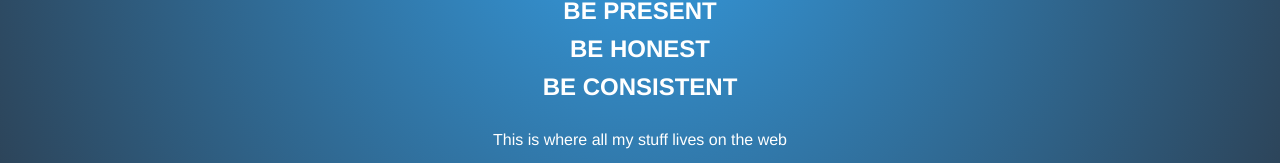
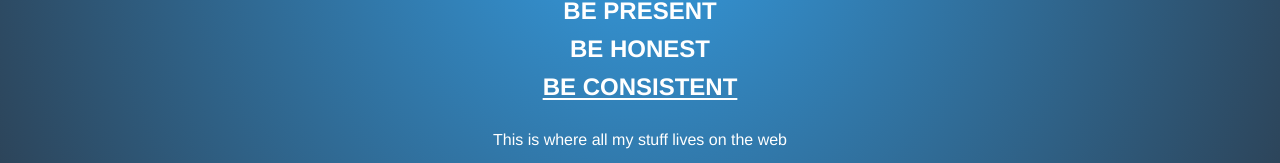
Before and after one commit to nezaj/me, a React (Create React App) app: page / in a window 1280 px wide. Shown: the part 493-656 px from the top of the page. Built offline with nearby package versions, Linux system fonts and the light colour scheme.

Commit message:
add Consistent

```diff
--- a/src/App.js
+++ b/src/App.js
@@ -24,9 +24,9 @@ const Icon = ({ id, url, icon }) => (
   </a>
 );
 
-const Tooltip = ({ id }) => (
+const Tooltip = ({ id, place }) => (
   <div>
-    <ReactTooltip id={id} place="top" effect="solid">
+    <ReactTooltip id={id} place={place || "top"} effect="solid">
       {id}
     </ReactTooltip>
   </div>
@@ -38,7 +38,19 @@ const HomePage = ({ updatePage }) => (
     <div className="principles">
       <li>Be present</li>
       <li>Be honest</li>
-      <li>Be consistent</li>
+      <li>
+        <a
+          href="https://consistent.fit"
+          style={{
+            "text-decoration": "underline",
+            "text-underline-offset": "3px",
+          }}
+        >
+          <span data-tip data-for="Consistent Fitness">
+            Be consistent
+          </span>
+        </a>
+      </li>
     </div>
     <div className="about">This is where all my stuff lives on the web</div>
     <div className="icons-container">
@@ -81,6 +93,7 @@ const HomePage = ({ updatePage }) => (
         icon="fa-linkedin-square"
       />
 
+      <Tooltip id="Consistent Fitness" place="bottom" />
       <Tooltip id="Travels" />
       <Tooltip id="Vibes" />
       <Tooltip id="Moves" />
```
